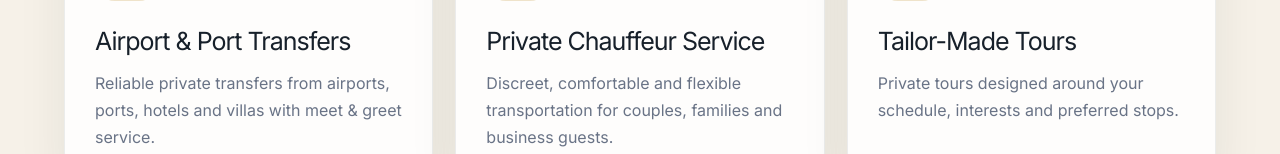
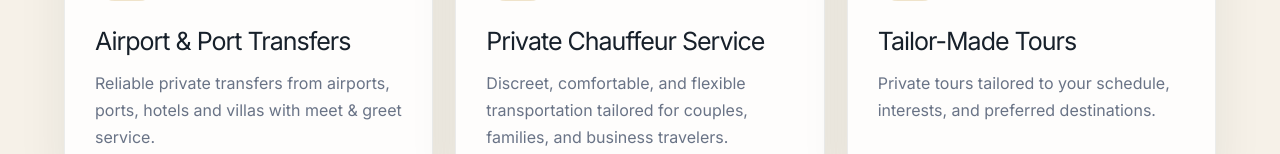
Before and after one commit to amamouridis06/lesvos-travel-guide, a Next.js app: page /transfers/companies/golocal-transfers in a window 1280 px wide. Shown: the part 1316-1470 px from the top of the page. Built offline with nearby package versions, Linux system fonts and the light colour scheme.

Commit message:
last commit for go local

```diff
--- a/app/transfers/companies/golocal-transfers/page.tsx
+++ b/app/transfers/companies/golocal-transfers/page.tsx
@@ -34,7 +34,6 @@ const company = {
     email: "info@golocaltransfer.com",
     location: "Molivos, Lesvos",
     instagram: "@golocal_lesvos",
-    // website: "www.golocaltransfer.com",
     logoSrc: "/golocal/golocal-logo.png",
 };
 
@@ -48,13 +47,13 @@ const services: Service[] = [
     {
         title: "Private Chauffeur Service",
         description:
-            "Discreet, comfortable and flexible transportation for couples, families and business guests.",
+            "Discreet, comfortable, and flexible transportation tailored for couples, families, and business travelers.",
         icon: "🚘",
     },
     {
         title: "Tailor-Made Tours",
         description:
-            "Private tours designed around your schedule, interests and preferred stops.",
+            "Private tours tailored to your schedule, interests, and preferred destinations.",
         icon: "🗺️",
     },
 ];
@@ -146,13 +145,6 @@ const fleet: FleetItem[] = [
         image:
             "/golocal/suv1.jpg",
     },
-    // {
-    //     title: "Minivan & SUV",
-    //     passengers: "Up to 7 passengers",
-    //     luggage: "3 large suitcases and backpacks",
-    //     image:
-    //         "/golocal/cars.png",
-    // },
 ];
 
 function useBreakpoint(): Breakpoint {
@@ -409,7 +401,7 @@ function createStyles(breakpoint: Breakpoint): Record<string, CSSProperties> {
             minHeight: isMobile ? "auto" : isTablet ? "760px" : "780px",
             padding: `${isMobile ? "18px" : "28px"} ${pagePadding} ${isMobile ? "58px" : "80px"}`,
             background:
-                "linear-gradient(135deg, rgba(8, 13, 25, 0.96), rgba(13, 52, 70, 0.9)), url('https://images.unsplash.com/photo-1500530855697-b586d89ba3ee?auto=format&fit=crop&w=1900&q=80') center/cover",
+                "linear-gradient(135deg, rgba(8, 13, 25, 0.96), rgba(13, 52, 70, 0.9)), url('/golocal/golocal-logo.png') center/cover",
             color: "#ffffff",
         },
         navbar: {
```
